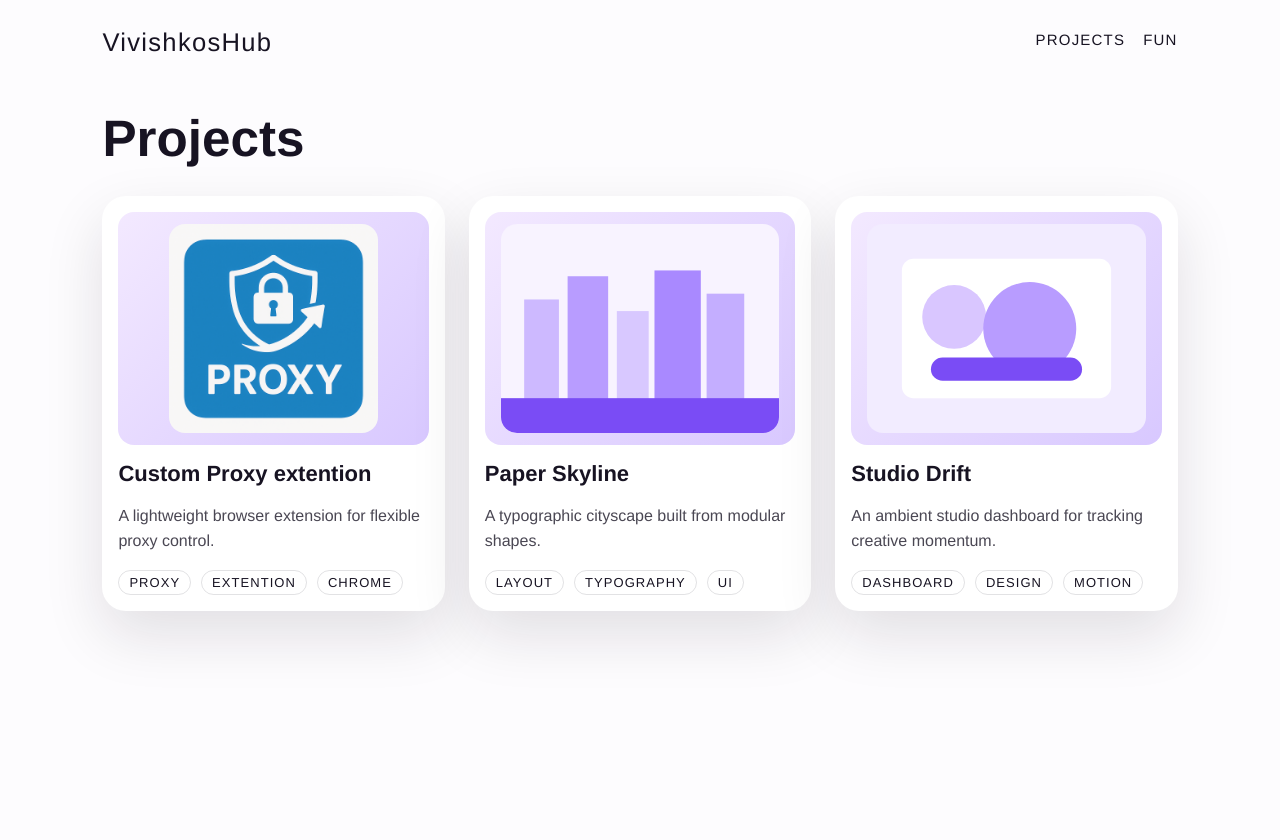
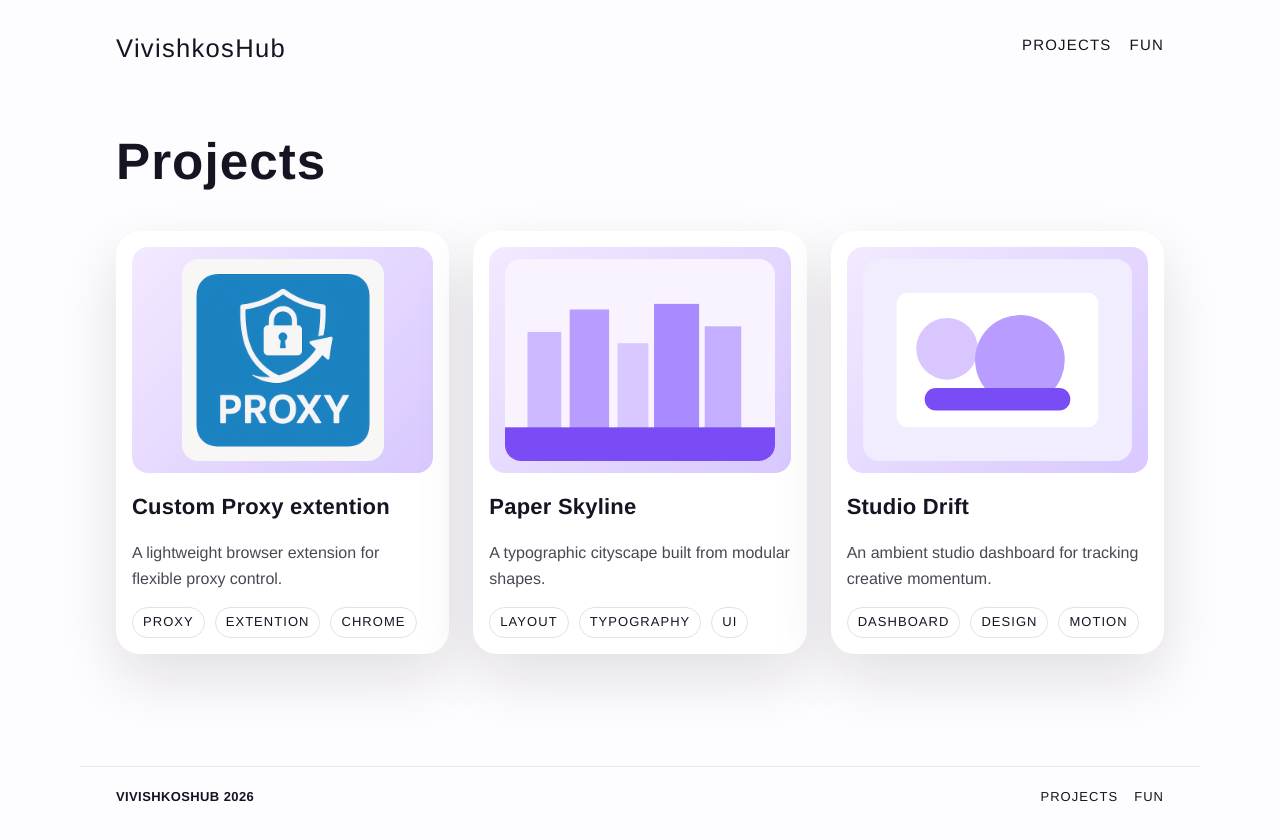
Before and after one commit to vivishko/vivishkoshub, a Next.js app in the folder apps/web/: page /projects in a window 1280 px wide. Shown: the top 840 px of the page. Before the commit the page ends 800 px from the top, so only its background shows below. Built offline with nearby package versions, Linux system fonts and the light colour scheme.

Commit message:
refactor: added footer + added not-found page + added metadata

```diff
--- a/apps/web/src/app/globals.css
+++ b/apps/web/src/app/globals.css
@@ -6,8 +6,14 @@
   --pink: #f3c5ff;
   --card: #ffffff;
   --shadow: 0 24px 60px rgba(23, 19, 34, 0.12);
-  --font-display: "Helvetica Neue", Helvetica, Arial, sans-serif;
+  --font-display: "Helvetica Neue Condensed", "Helvetica Neue", Helvetica, Arial,
+    sans-serif;
   --font-body: "Helvetica Neue", Helvetica, Arial, sans-serif;
+  --bg: #fdfcfe;
+  --text: #171322;
+  --muted: rgba(23, 19, 34, 0.7);
+  --accent: #7a4cf5;
+  --container: 1120px;
 }
 
 html,
@@ -17,10 +23,11 @@ body {
 }
 
 body {
-  color: var(--ink);
-  background: var(--white);
+  color: var(--text);
+  background: var(--bg);
   font-family: var(--font-body), "Trebuchet MS", "Lucida Sans Unicode",
     "Lucida Grande", sans-serif;
+  line-height: 1.6;
   -webkit-font-smoothing: antialiased;
   -moz-osx-font-smoothing: grayscale;
 }
@@ -36,6 +43,25 @@ a {
   text-decoration: none;
 }
 
+.container {
+  width: 100%;
+  max-width: var(--container);
+  margin: 0 auto;
+  padding: 0 clamp(16px, 4vw, 36px);
+}
+
+h1,
+h2,
+h3 {
+  font-family: var(--font-display), "Helvetica Neue", Helvetica, Arial, sans-serif;
+  letter-spacing: 0.01em;
+  color: var(--ink);
+}
+
+p {
+  color: var(--muted);
+}
+
 .page {
   min-height: 100vh;
   display: flex;
@@ -43,15 +69,18 @@ a {
 }
 
 .site-header {
+  padding: 28px 0 12px;
+}
+
+.site-header-inner {
   display: flex;
   align-items: center;
   justify-content: space-between;
-  padding: 28px 8vw 12px;
   gap: 24px;
 }
 
 .logo {
-  font-family: var(--font-display), "Georgia", serif;
+  font-family: var(--font-display), "Helvetica Neue", Helvetica, Arial, sans-serif;
   font-size: clamp(20px, 2vw, 28px);
   letter-spacing: 0.05em;
 }
@@ -71,8 +100,8 @@ a {
 }
 
 .nav a:hover {
-  color: var(--violet);
-  border-color: var(--violet);
+  color: var(--accent);
+  border-color: var(--accent);
 }
 
 .home {
@@ -81,16 +110,18 @@ a {
 }
 
 .hero {
-  padding: 80px 8vw 90px;
+  padding: 80px 0 90px;
+}
+
+.hero-inner {
   display: grid;
   gap: 28px;
   max-width: 1000px;
 }
 
 .hero h1 {
-  font-family: var(--font-display), "Georgia", serif;
   font-size: clamp(40px, 6vw, 72px);
-  letter-spacing: 0.01em;
+  letter-spacing: 0.02em;
 }
 
 .hero p {
@@ -134,14 +165,17 @@ a {
 }
 
 .projects {
-  padding: 40px 8vw 80px;
+  padding: 40px 0 80px;
+}
+
+.projects-inner {
   display: grid;
   gap: 28px;
 }
 
 .projects h1 {
-  font-family: var(--font-display), "Georgia", serif;
   font-size: clamp(34px, 4vw, 56px);
+  letter-spacing: 0.02em;
 }
 
 .project-grid {
@@ -198,7 +232,7 @@ a {
 }
 
 .project-title {
-  font-family: var(--font-display), "Georgia", serif;
+  font-family: var(--font-display), "Helvetica Neue", Helvetica, Arial, sans-serif;
   font-size: 22px;
   font-weight: 600;
 }
@@ -223,8 +257,16 @@ a {
   letter-spacing: 0.08em;
 }
 
+.project-tag.is-empty {
+  background: rgba(23, 19, 34, 0.04);
+  border-style: dashed;
+}
+
 .project-detail {
-  padding: 40px 8vw 90px;
+  padding: 40px 0 90px;
+}
+
+.project-detail-inner {
   display: grid;
   gap: 28px;
 }
@@ -237,7 +279,7 @@ a {
 }
 
 .project-detail-header h1 {
-  font-family: var(--font-display), "Georgia", serif;
+  font-family: var(--font-display), "Helvetica Neue", Helvetica, Arial, sans-serif;
   font-size: clamp(34px, 4vw, 56px);
 }
 
@@ -283,7 +325,7 @@ a {
 
 .project-link:hover {
   transform: translateY(-2px);
-  border-color: var(--violet);
+  border-color: var(--accent);
 }
 
 .project-link.repo {
@@ -309,7 +351,7 @@ a {
 
 .project-body h2 {
   margin: 14px 0 6px;
-  font-family: var(--font-display), "Georgia", serif;
+  font-family: var(--font-display), "Helvetica Neue", Helvetica, Arial, sans-serif;
   font-size: 22px;
 }
 
@@ -336,7 +378,7 @@ a {
 }
 
 .project-gallery h2 {
-  font-family: var(--font-display), "Georgia", serif;
+  font-family: var(--font-display), "Helvetica Neue", Helvetica, Arial, sans-serif;
   font-size: 22px;
 }
 
@@ -434,13 +476,16 @@ a {
 }
 
 .fun-section {
-  padding: 60px 8vw 90px;
+  padding: 60px 0 90px;
+}
+
+.fun-section-inner {
   display: grid;
   gap: 32px;
 }
 
 .fun-intro h1 {
-  font-family: var(--font-display), "Georgia", serif;
+  font-family: var(--font-display), "Helvetica Neue", Helvetica, Arial, sans-serif;
   font-size: clamp(34px, 4vw, 56px);
 }
 
@@ -500,7 +545,7 @@ a {
 }
 
 .fun-card h2 {
-  font-family: var(--font-display), "Georgia", serif;
+  font-family: var(--font-display), "Helvetica Neue", Helvetica, Arial, sans-serif;
   font-size: 22px;
 }
 
@@ -522,8 +567,52 @@ a {
   font-size: 12px;
 }
 
+.empty-state {
+  border-radius: 20px;
+  border: 1px dashed rgba(23, 19, 34, 0.2);
+  padding: 28px;
+  display: grid;
+  gap: 10px;
+  background: rgba(255, 255, 255, 0.7);
+  box-shadow: var(--shadow);
+}
+
+.empty-state h2 {
+  font-size: 24px;
+}
+
+.site-footer {
+  margin-top: auto;
+  padding: 32px 0 48px;
+}
+
+.site-footer-inner {
+  display: flex;
+  flex-wrap: wrap;
+  gap: 16px;
+  align-items: center;
+  justify-content: space-between;
+  border-top: 1px solid rgba(23, 19, 34, 0.08);
+  padding-top: 20px;
+}
+
+.footer-title {
+  font-weight: 600;
+  letter-spacing: 0.03em;
+  text-transform: uppercase;
+  font-size: 13px;
+}
+
+.footer-links {
+  display: flex;
+  gap: 16px;
+  font-size: 13px;
+  text-transform: uppercase;
+  letter-spacing: 0.08em;
+}
+
 @media (max-width: 768px) {
-  .site-header {
+  .site-header-inner {
     flex-direction: column;
     align-items: flex-start;
   }
@@ -531,4 +620,9 @@ a {
   .project-detail-header {
     grid-template-columns: 1fr;
   }
+
+  .site-footer-inner {
+    flex-direction: column;
+    align-items: flex-start;
+  }
 }
--- a/apps/web/src/app/layout.tsx
+++ b/apps/web/src/app/layout.tsx
@@ -2,7 +2,10 @@ import type { Metadata } from "next";
 import "./globals.css";
 
 export const metadata: Metadata = {
-  title: "VivishkosHub",
+  title: {
+    default: "VivishkosHub",
+    template: "%s",
+  },
   description: "Personal project space",
 };
 
--- a/apps/web/src/app/projects/page.tsx
+++ b/apps/web/src/app/projects/page.tsx
@@ -1,20 +1,34 @@
+import type { Metadata } from "next";
+import PageLayout from "@/components/PageLayout";
 import ProjectCard from "@/components/ProjectCard";
-import SiteHeader from "@/components/SiteHeader";
 import { getProjects } from "@/lib/get-projects";
+
+export const metadata: Metadata = {
+  title: "Projects — VivishkosHub",
+  description: "Browse live experiments, prototypes, and work in progress.",
+};
 
 export default function ProjectsPage() {
   const projects = getProjects();
   return (
-    <div className="page">
-      <SiteHeader />
+    <PageLayout>
       <main className="projects">
-        <h1>Projects</h1>
-        <div className="project-grid">
-          {projects.map((project) => (
-            <ProjectCard key={project.slug} project={project} />
-          ))}
+        <div className="container projects-inner">
+          <h1>Projects</h1>
+          {projects.length ? (
+            <div className="project-grid">
+              {projects.map((project) => (
+                <ProjectCard key={project.slug} project={project} />
+              ))}
+            </div>
+          ) : (
+            <div className="empty-state">
+              <h2>No projects yet</h2>
+              <p>New experiments are brewing. Check back soon.</p>
+            </div>
+          )}
         </div>
       </main>
-    </div>
+    </PageLayout>
   );
 }
--- /dev/null
+++ b/apps/web/src/components/PageLayout.tsx
@@ -0,0 +1,18 @@
+import type { ReactNode } from "react";
+import SiteFooter from "@/components/SiteFooter";
+import SiteHeader from "@/components/SiteHeader";
+
+type PageLayoutProps = {
+  children: ReactNode;
+  className?: string;
+};
+
+export default function PageLayout({ children, className }: PageLayoutProps) {
+  return (
+    <div className={`page${className ? ` ${className}` : ""}`}>
+      <SiteHeader />
+      {children}
+      <SiteFooter />
+    </div>
+  );
+}
--- a/apps/web/src/components/ProjectCard.tsx
+++ b/apps/web/src/components/ProjectCard.tsx
@@ -23,9 +23,13 @@ export default function ProjectCard({ project }: ProjectCardProps) {
       <h2 className="project-title">{project.title}</h2>
       <p className="project-summary">{project.summary}</p>
       <div className="project-tags">
-        {project.tags.map((tag) => (
-          <Tag className="project-tag" key={tag} label={tag} />
-        ))}
+        {project.tags.length ? (
+          project.tags.map((tag) => (
+            <Tag className="project-tag" key={tag} label={tag} />
+          ))
+        ) : (
+          <Tag className="project-tag is-empty" label="No tags yet" />
+        )}
       </div>
     </Link>
   );
--- /dev/null
+++ b/apps/web/src/components/SiteFooter.tsx
@@ -0,0 +1,17 @@
+import Link from "next/link";
+
+export default function SiteFooter() {
+  const year = new Date().getFullYear();
+
+  return (
+    <footer className="site-footer">
+      <div className="container site-footer-inner">
+        <span className="footer-title">VivishkosHub {year}</span>
+        <div className="footer-links">
+          <Link href="/projects">Projects</Link>
+          <Link href="/fun">Fun</Link>
+        </div>
+      </div>
+    </footer>
+  );
+}
--- a/apps/web/src/components/SiteHeader.tsx
+++ b/apps/web/src/components/SiteHeader.tsx
@@ -3,6 +3,7 @@ import Link from "next/link";
 export default function SiteHeader() {
   return (
     <header className="site-header">
+      <div className="container site-header-inner">
         <Link className="logo" href="/">
           VivishkosHub
         </Link>
@@ -10,6 +11,7 @@ export default function SiteHeader() {
           <Link href="/projects">Projects</Link>
           <Link href="/fun">Fun</Link>
         </nav>
+      </div>
     </header>
   );
 }
```
Also changed, not shown: apps/web/src/app/fun/page.tsx (+17 -6 lines), apps/web/src/app/not-found.tsx (added, +20 -0 lines), apps/web/src/app/page.tsx (+11 -4 lines), apps/web/src/app/projects/[slug]/page.tsx (+36 -4 lines). Lines whose indentation alone changed are shown as unchanged.
